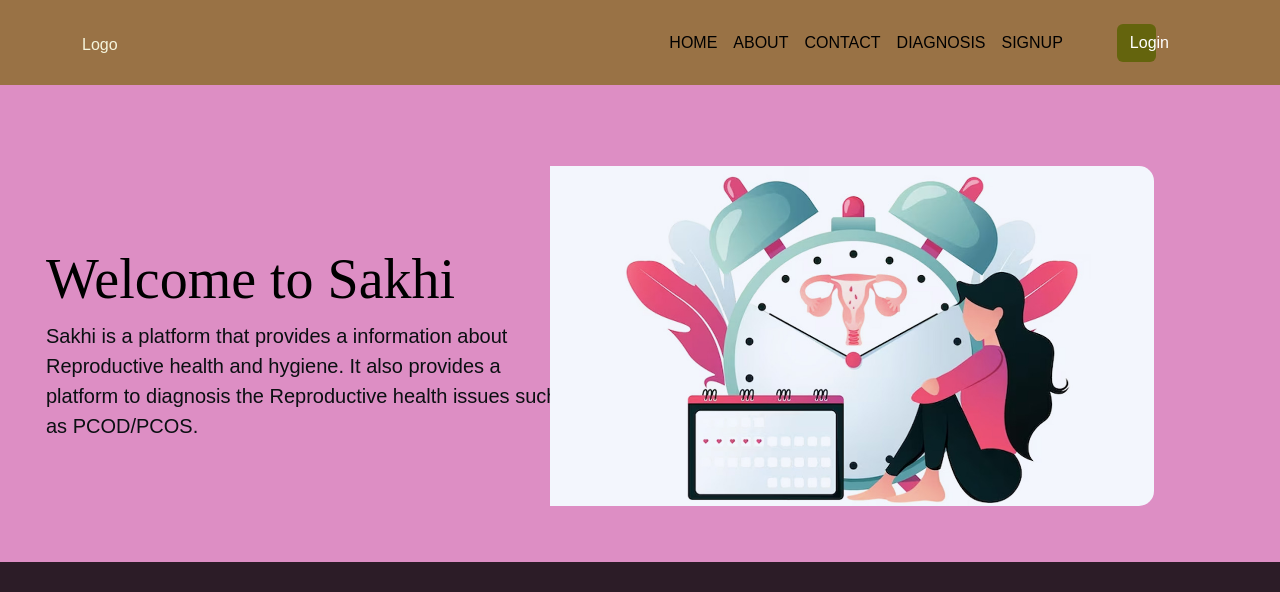
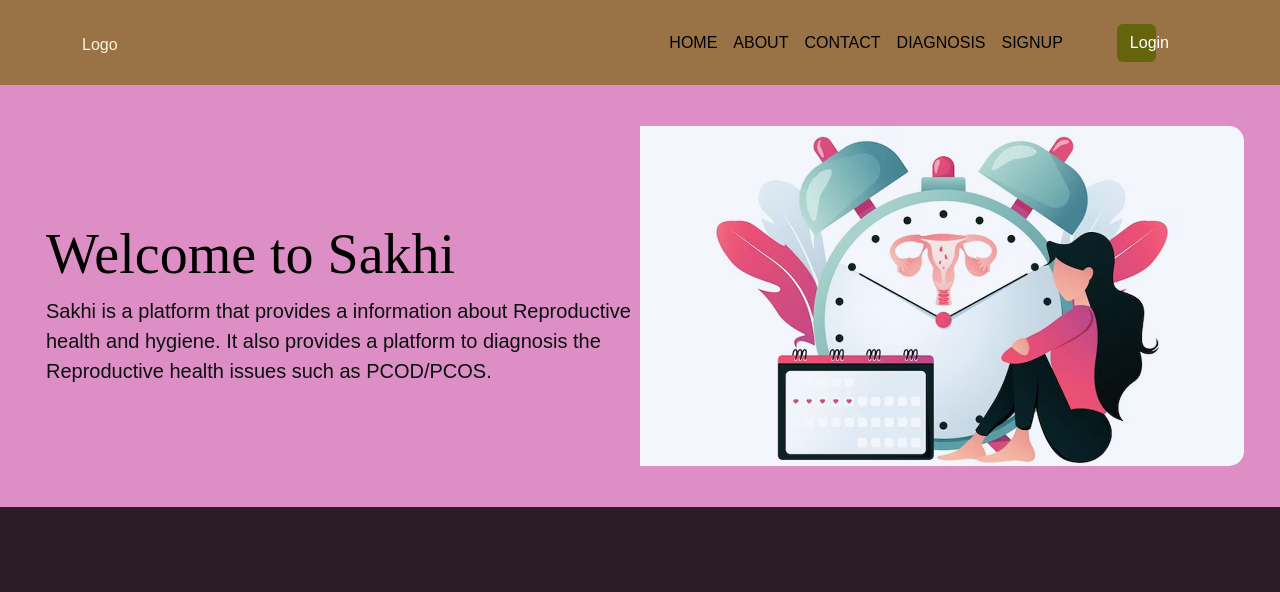
Before and after one commit to Jyoti-43/Sakhi-PCOS-Prediction-using-ML, a React (Create React App) app: page / in a window 1280 px wide. Shown: the top 592 px of the page. Built offline with nearby package versions, Linux system fonts and the light colour scheme.

Commit message:
Home Page updated

```diff
--- a/src/Components/Home/Home.jsx
+++ b/src/Components/Home/Home.jsx
@@ -4,7 +4,7 @@ import './home.css'
 const Home = () => {
   return (
     <>
-      <div className="container">
+      <div className="home-container">
 
         <div className="row section">
           <div className="text col-lg-6 ">
--- a/src/Components/Home/home.css
+++ b/src/Components/Home/home.css
@@ -1,7 +1,7 @@
-.container{
+.home-container{
     display: flex;
     justify-content: center;
-    margin-top: 340px;
+    margin-top: 40px;
     padding: 10px;
     margin-left: 20px;
 }
```
